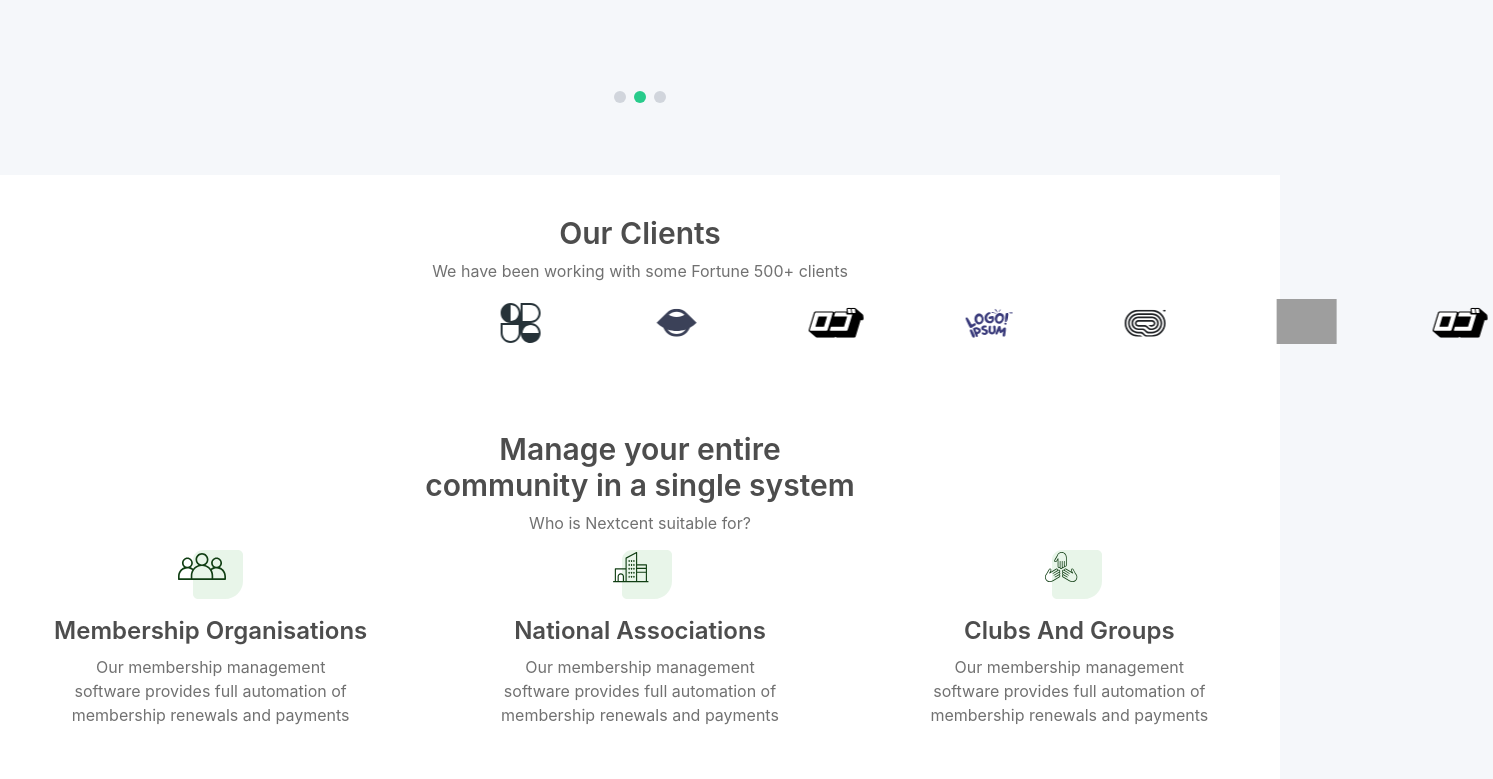
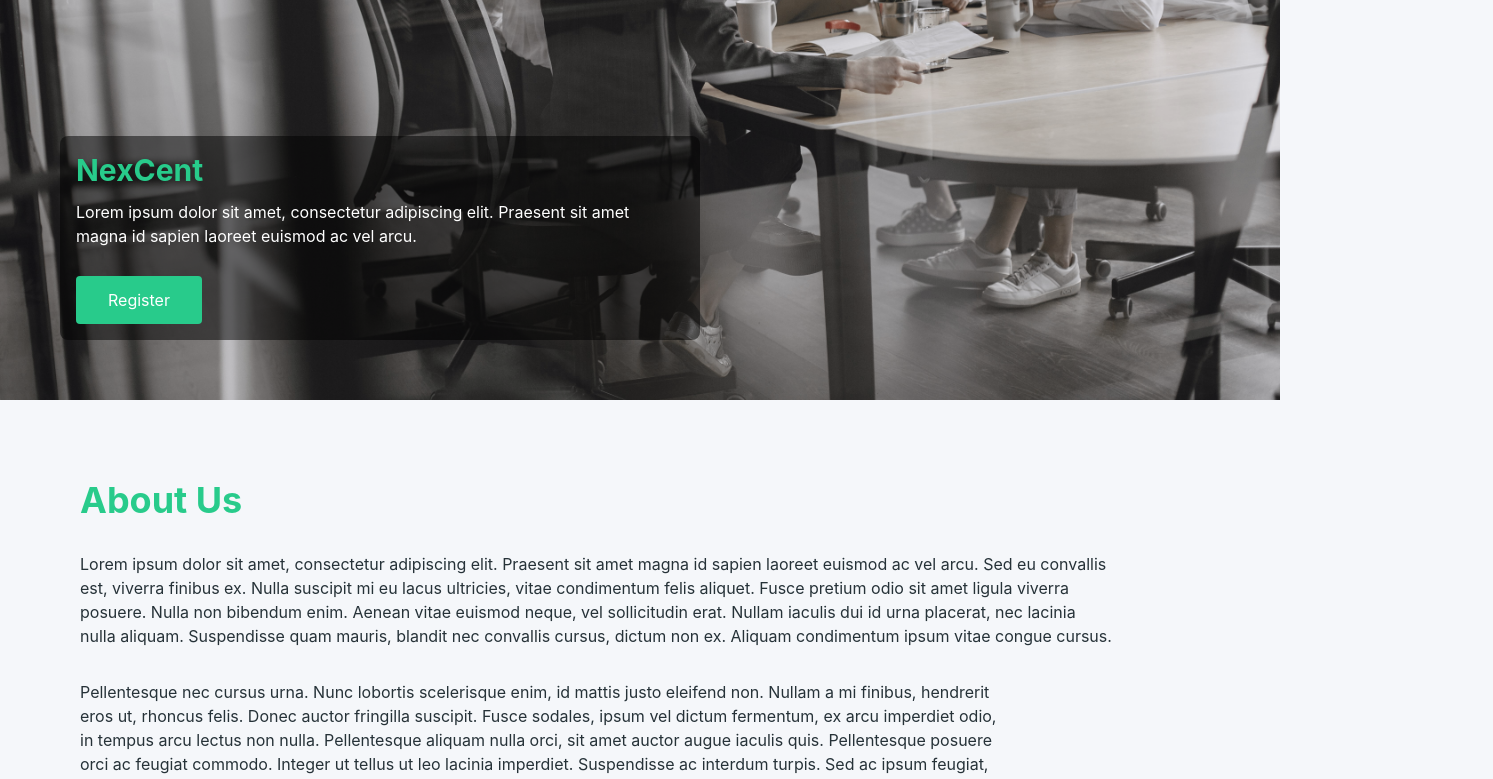
Before and after one commit to estefane-ribeiro/agency-landing-page, a React (Vite) app: page /agency-landing-page/sobre in a window 1280 px wide. Shown: the part 526-1305 px from the top of the page, 1493 px wide, since content can reach past the window. Built offline with nearby package versions, Linux system fonts and the light colour scheme; grey boxes are pictures that could not be loaded.

Commit message:
feat: adds About and Contact components

```diff
--- a/src/App.jsx
+++ b/src/App.jsx
@@ -1,19 +1,27 @@
-import { HashRouter, Routes, Route } from "react-router-dom";
+import { BrowserRouter, Routes, Route } from "react-router-dom";
 
 import Home from "./Home/Home";
 import Header from "./Header/Header";
 import Footer from "./Footer/Footer";
+import Sobre from "./Sobre/Sobre";
+import Contato from "./Contato/Contato";
 
 const App = () => {
   return (
     <div className="mx-auto  ">
-      <HashRouter>
+      <BrowserRouter basename="/agency-landing-page">
         <Header />
         <Routes>
           <Route path="/" element={<Home />} />
         </Routes>
+        <Routes>
+          <Route path="/sobre" element={<Sobre />} />
+        </Routes>
+        <Routes>
+          <Route path="/contato" element={<Contato />} />
+        </Routes>
         <Footer />
-      </HashRouter>
+      </BrowserRouter>
     </div>
   );
 };
--- /dev/null
+++ b/src/Contato/Contato.jsx
@@ -0,0 +1,33 @@
+import useScrollAnimation from "../Hooks/useScrollAnimation";
+
+const Contato = () => {
+  const { ref, isVisible } = useScrollAnimation();
+
+  return (
+    <div
+      ref={ref}
+      className={`p-4 space-y-4 md:p-20 md:space-y-8 *:text-balance text-secondary ${isVisible ? "animate-topIn" : ""}`}
+    >
+      <h1 className="text-4xl md:text-6xl font-bold text-primary">
+        Contact us by
+      </h1>
+      <p>
+        Ut vitae tellus fringilla, semper dolor eget, vehicula nisi. Sed
+        molestie risus vel ultrices sodales. Quisque eget leo sit amet turpis
+        dapibus pharetra non sed urna. Praesent pretium, justo vel maximus
+        efficitur, lectus sem fringilla orci, quis pharetra arcu lectus nec
+        turpis. In hac habitasse platea dictumst. Vestibulum blandit ipsum id
+        cursus tincidunt. Donec consequat consequat ex sit amet egestas.
+        Vestibulum quis lorem a ligula aliquet ultrices sit amet sed elit.
+      </p>
+      <a
+        href=""
+        className="bg-primary text-white py-3 px-8 inline-block rounded-sm transition hover:contrast-200 justify-self-center mt-4 self-start"
+      >
+        Register
+      </a>
+    </div>
+  );
+};
+
+export default Contato;
--- a/src/Header/Header.jsx
+++ b/src/Header/Header.jsx
@@ -44,8 +44,8 @@ const Header = () => {
             style={{ clipPath: "polygon(0% 0%, 100% 0%, 50% 100%)" }}
             className="h-3 w-3 absolute -top-3 right-4 bg-primary max-md:block hidden"
           ></span>
-          <nav>
-            <ul className="flex gap-12 max-md:flex-col max-md:items-center max-md:gap-5 max-md:text-white *:**:hover:max-md:text-secondary">
+          <nav className="md:mr-5">
+            <ul className="flex gap-12 max-md:flex-col max-md:items-center max-md:gap-5 max-md:text-white  *:**:hover:max-md:text-secondary">
               <li>
                 <a href="\" className="hover:text-primary inline-block group">
                   Home
@@ -73,7 +73,7 @@ const Header = () => {
             </ul>
           </nav>
           <nav>
-            <ul className="flex gap-3 max-md:flex-col max-md:items-center *:**:hover:max-md:text-secondary *:**:hover:max-md:duration-300">
+            <ul className="flex gap-5 max-md:flex-col max-md:items-center *:**:hover:max-md:text-secondary *:**:hover:max-md:duration-300">
               <li>
                 <a
                   href=""
--- /dev/null
+++ b/src/Sobre/Sobre.jsx
@@ -0,0 +1,98 @@
+import useScrollAnimation from "../Hooks/useScrollAnimation";
+import reuniao from "../img/reuniao.jpg";
+const Sobre = () => {
+  const { ref, isVisible } = useScrollAnimation();
+
+  return (
+    <div>
+      <div className="relative">
+        <div className="w-full max-h-205 overflow-hidden">
+          <img
+            className=" object-cover grayscale-50 hover:scale-103 transition duration-300 hover:grayscale-0"
+            src={reuniao}
+            alt="Reunião"
+          />
+        </div>
+        <div className="md:absolute md:bottom-15 md:left-15 bg-black/80 -mt-4  md:bg-black/50 p-4  rounded-lg text-white md:w-1/2 flex flex-col gap-3 ">
+          <h2 className="text-3xl font-bold text-primary">NexCent</h2>
+          <p>
+            Lorem ipsum dolor sit amet, consectetur adipiscing elit. Praesent
+            sit amet magna id sapien laoreet euismod ac vel arcu.
+          </p>
+          <a
+            href=""
+            className="bg-primary text-white py-3 px-8 inline-block rounded-sm transition hover:contrast-200 justify-self-center mt-4 self-start"
+          >
+            Register
+          </a>
+        </div>
+      </div>
+      <div
+        ref={ref}
+        className={`p-4 space-y-4 md:p-20 md:space-y-8 *:text-balance text-secondary ${isVisible ? "animate-topIn" : ""}`}
+      >
+        <h1 className="text-4xl font-bold text-primary">About Us</h1>
+        <p>
+          Lorem ipsum dolor sit amet, consectetur adipiscing elit. Praesent sit
+          amet magna id sapien laoreet euismod ac vel arcu. Sed eu convallis
+          est, viverra finibus ex. Nulla suscipit mi eu lacus ultricies, vitae
+          condimentum felis aliquet. Fusce pretium odio sit amet ligula viverra
+          posuere. Nulla non bibendum enim. Aenean vitae euismod neque, vel
+          sollicitudin erat. Nullam iaculis dui id urna placerat, nec lacinia
+          nulla aliquam. Suspendisse quam mauris, blandit nec convallis cursus,
+          dictum non ex. Aliquam condimentum ipsum vitae congue cursus.
+        </p>
+        <p>
+          Pellentesque nec cursus urna. Nunc lobortis scelerisque enim, id
+          mattis justo eleifend non. Nullam a mi finibus, hendrerit eros ut,
+          rhoncus felis. Donec auctor fringilla suscipit. Fusce sodales, ipsum
+          vel dictum fermentum, ex arcu imperdiet odio, in tempus arcu lectus
+          non nulla. Pellentesque aliquam nulla orci, sit amet auctor augue
+          iaculis quis. Pellentesque posuere orci ac feugiat commodo. Integer ut
+          tellus ut leo lacinia imperdiet. Suspendisse ac interdum turpis. Sed
+          ac ipsum feugiat, vehicula libero facilisis, vehicula justo. Cras
+          euismod sed enim non lacinia. Fusce porta hendrerit eleifend. Ut in
+          metus ac lacus pharetra egestas at ac leo. Proin pretium nisl non
+          massa viverra consectetur. Aliquam aliquam mattis tellus, in
+          vestibulum sem.
+        </p>
+
+        <p>
+          Ut vitae tellus fringilla, semper dolor eget, vehicula nisi. Sed
+          molestie risus vel ultrices sodales. Quisque eget leo sit amet turpis
+          dapibus pharetra non sed urna. Praesent pretium, justo vel maximus
+          efficitur, lectus sem fringilla orci, quis pharetra arcu lectus nec
+          turpis. In hac habitasse platea dictumst. Vestibulum blandit ipsum id
+          cursus tincidunt. Donec consequat consequat ex sit amet egestas.
+          Vestibulum quis lorem a ligula aliquet ultrices sit amet sed elit.
+        </p>
+        <p>
+          Nulla magna tortor, sodales nec pharetra sed, molestie at orci. Mauris
+          non scelerisque dui. Nulla facilisi. Donec malesuada nibh in ligula
+          gravida, consequat dictum nulla cursus. Etiam molestie suscipit
+          tortor, sit amet ultrices nibh iaculis sed. Quisque eleifend ipsum et
+          felis elementum condimentum. Etiam tortor ipsum, feugiat eget purus
+          eget, efficitur sodales elit. Nullam tincidunt malesuada tincidunt.
+          Pellentesque dui nisl, ultrices id condimentum at, placerat at turpis.
+          Vestibulum interdum massa non erat hendrerit tempus. Donec luctus in
+          tellus non iaculis. Maecenas condimentum posuere diam, id rhoncus
+          lacus vestibulum bibendum. Nulla faucibus molestie rutrum.
+          Pellentesque tristique enim vel eros luctus hendrerit. Proin fermentum
+          lectus vel maximus tempor. Maecenas maximus pharetra tellus, quis
+          tincidunt sapien rhoncus sit amet.
+        </p>
+        <p>
+          Nulla pretium rutrum nisl vel aliquam. Sed aliquet magna sit amet
+          cursus faucibus. Sed tortor dolor, placerat vitae fringilla nec,
+          maximus eget leo. Morbi ac condimentum dolor. Maecenas lectus ligula,
+          aliquet eu lectus sed, lobortis ullamcorper nisl. Sed nulla nisi,
+          tempor id est id, dictum pellentesque neque. Vestibulum et risus
+          tellus. Pellentesque a viverra enim, at posuere libero. Proin dui
+          urna, porttitor ut accumsan ac, efficitur quis nisi.
+        </p>
+      </div>
+    </div>
+  );
+};
+
+export default Sobre;
--- a/src/style.css
+++ b/src/style.css
@@ -11,9 +11,21 @@
   --color-secondary: #263238;
   --color-info: #2194f3;
 
+  --animate-topIn: topIn 0.8s ease forwards;
   --animate-leftIn: leftIn 0.5s ease forwards;
   --animate-rightIn: rightIn 0.5s ease forwards;
   --animate-rolarTexto: rolarTexto 20s linear infinite;
+
+  @keyframes topIn {
+    0% {
+      opacity: 0;
+      transform: translateY(100px);
+    }
+    100% {
+      opacity: 1;
+      transform: translateY(0);
+    }
+  }
 
   @keyframes leftIn {
     0% {
```
Also changed, not shown: src/img/reuniao.jpg (added).
